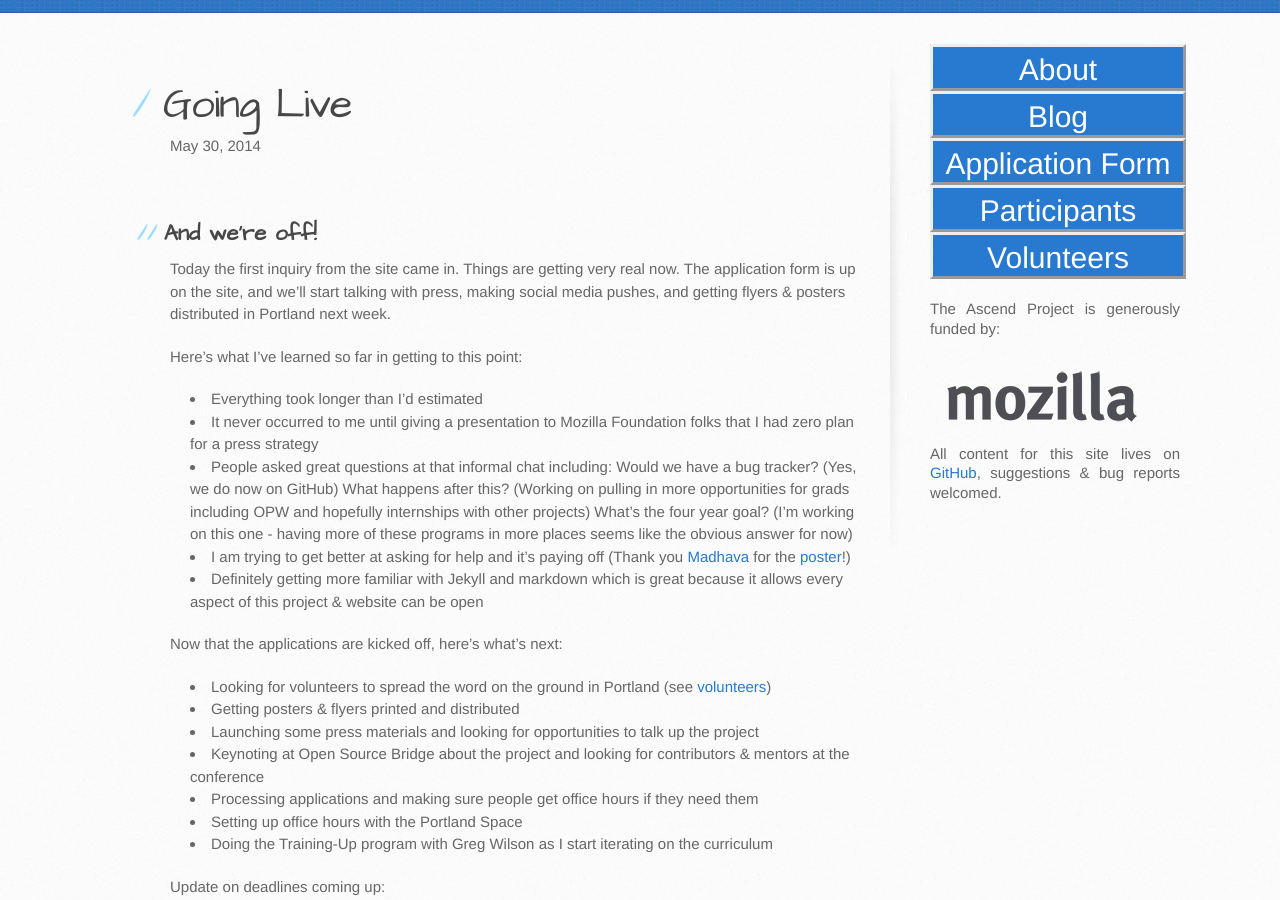
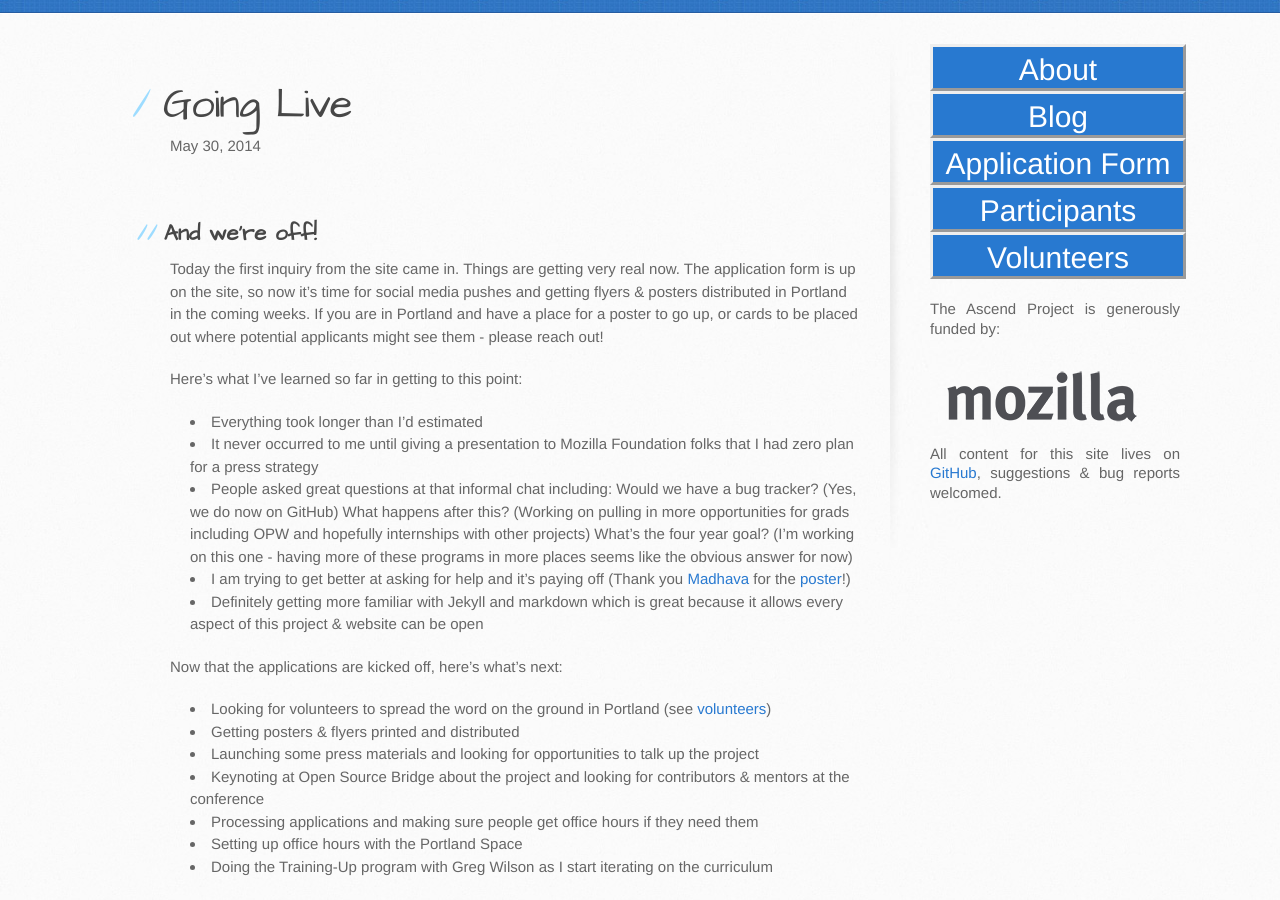
Before and after one commit to mozilla/ascendproject, a Jekyll site: the page built from _posts/2014-05-30-going-live.markdown, in a window 1280 px wide and 900 px high, scrolled down 323 px. Built offline with Jekyll 4.4.1, drawn with Linux system fonts in a browser that asks for light colours.

Commit message:
Update 2014-05-30-going-live.markdown

```diff
--- a/_posts/2014-05-30-going-live.markdown
+++ b/_posts/2014-05-30-going-live.markdown
@@ -7,7 +7,7 @@ categories: [update]
 
 ## And we're off!
 
-Today the first inquiry from the site came in.  Things are getting **very** real now. The application form is up on the site, and we’ll start talking with press, making social media pushes, and getting flyers & posters distributed in Portland next week.
+Today the first inquiry from the site came in.  Things are getting **very** real now. The application form is up on the site, so now it's time for social media pushes and getting flyers & posters distributed in Portland in the coming weeks. If you are in Portland and have a place for a poster to go up, or cards to be placed out where potential applicants might see them - please reach out!
 
 Here's what I've learned so far in getting to this point:
 
```
